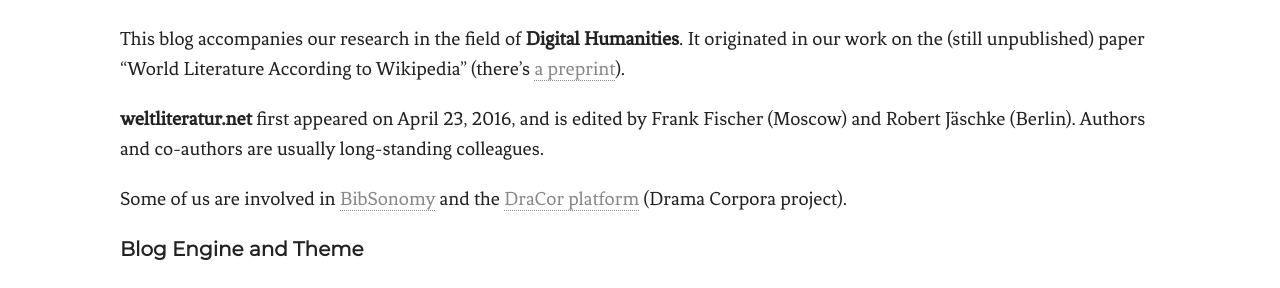
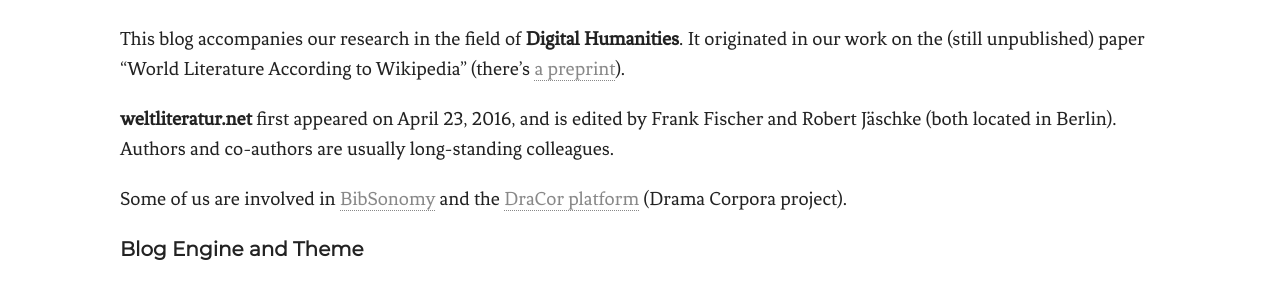
Before and after one commit to weltliteratur/blog, a Jekyll site: the page built from about.md, in a window 1280 px wide. Shown: the part 434-722 px from the top of the page. Built offline with Jekyll 4.4.1, drawn with Linux system fonts in a browser that asks for light colours.

Commit message:
updated location

```diff
--- a/about.md
+++ b/about.md
@@ -7,7 +7,8 @@
 
 This blog accompanies our research in the field of **Digital Humanities**. It originated in our work on the (still unpublished) paper "World Literature According to Wikipedia" (there's [a preprint](https://arxiv.org/abs/1701.00991)).
 
-**weltliteratur.net** first appeared on April 23, 2016, and is edited by Frank Fischer (Moscow) and Robert Jäschke (Berlin). Authors and co-authors are usually long-standing colleagues.
+**weltliteratur.net** first appeared on April 23, 2016, and is edited
+by Frank Fischer and Robert Jäschke (both located in Berlin). Authors and co-authors are usually long-standing colleagues.
 
 Some of us are involved in [BibSonomy](https://www.bibsonomy.org/) and the [DraCor platform](https://dracor.org/) (Drama Corpora project).
 
```
